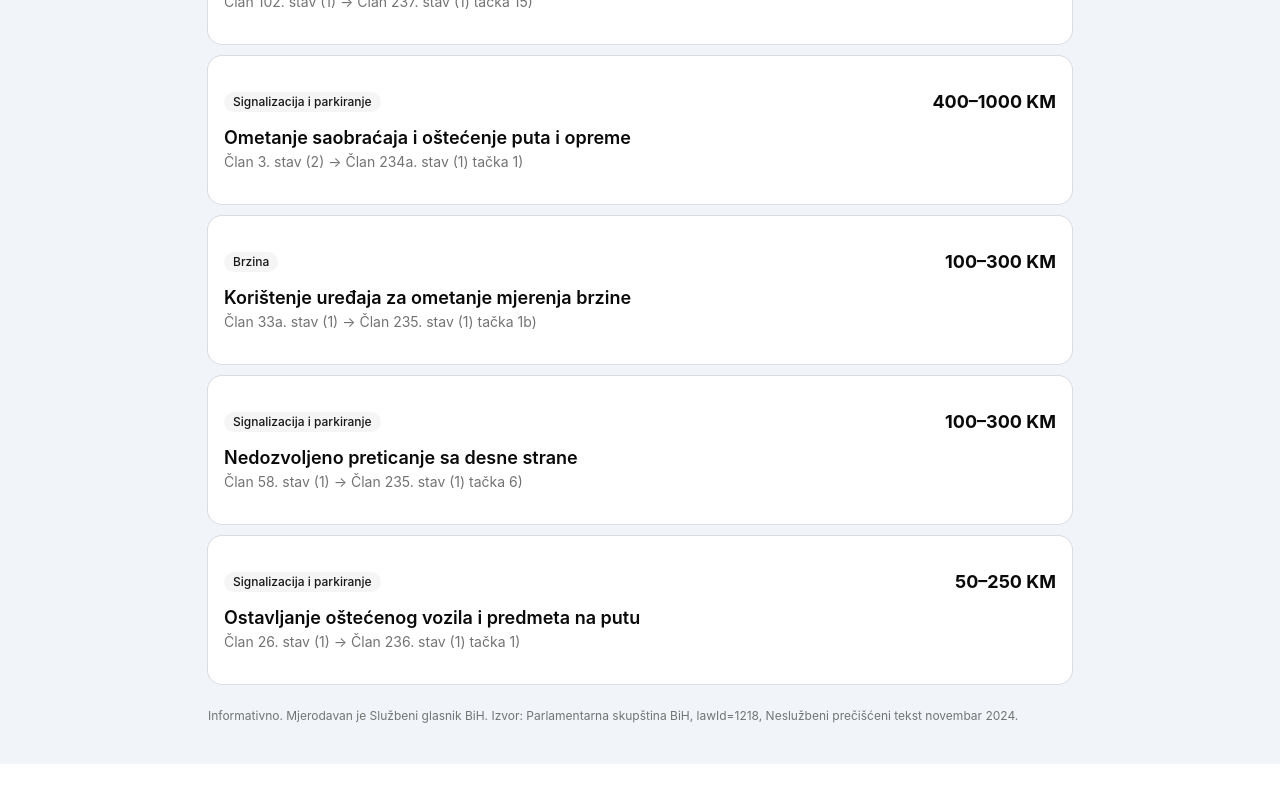
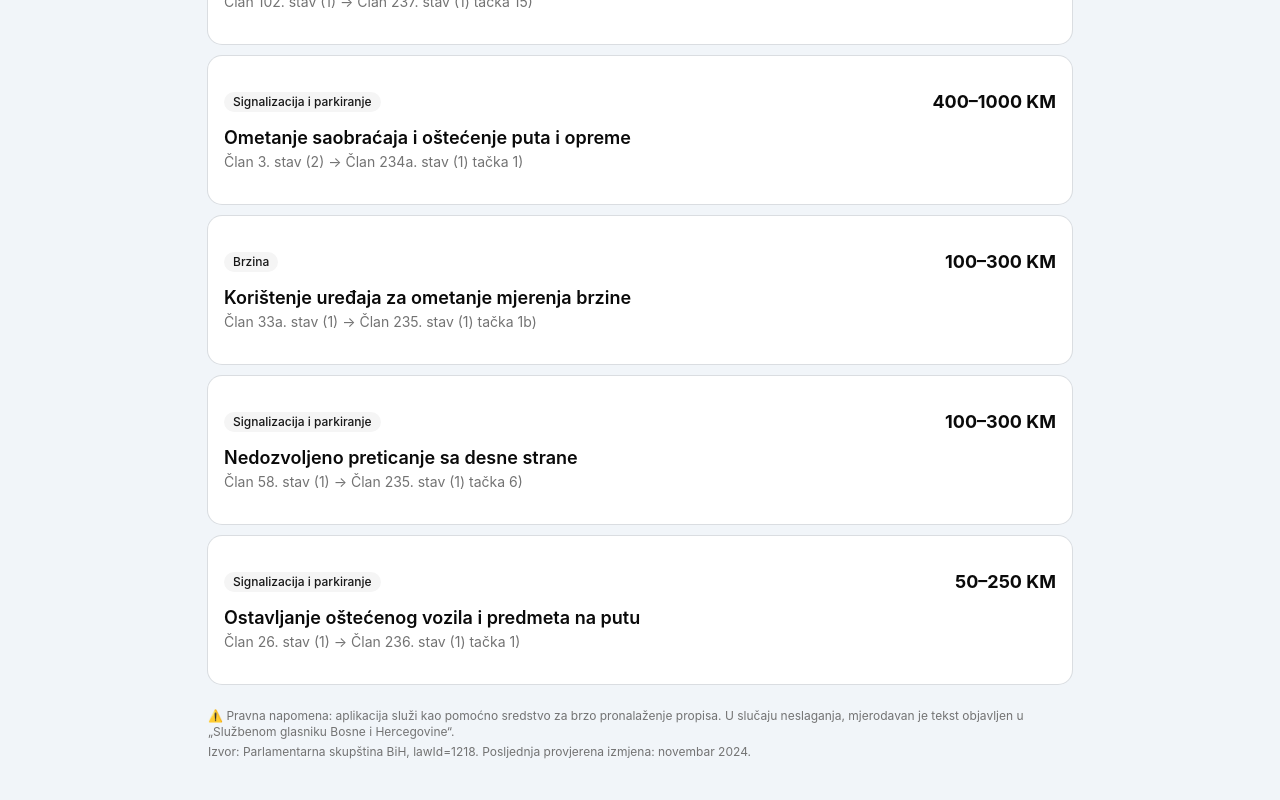
Before and after one commit to adnanh2803/ZOOBS, a SvelteKit app: page / in a window 1280 px wide. Shown: the part 2805-3605 px from the top of the page. Before the commit the page ends 3569 px from the top, so only its background shows below. Built offline with nearby package versions, Linux system fonts and the light colour scheme.

Commit message:
Legal notice: explicit helper-tool disclaimer + last verified amendment

```diff
--- a/src/routes/+layout.svelte
+++ b/src/routes/+layout.svelte
@@ -29,10 +29,12 @@
 	<main class="mx-auto max-w-4xl px-4 py-6">
 		{@render children()}
 	</main>
-	<footer class="mx-auto max-w-4xl px-4 pb-10 text-xs text-muted-foreground">
+	<footer class="mx-auto max-w-4xl space-y-1 px-4 pb-10 text-xs text-muted-foreground">
 		<p>
-			Informativno. Mjerodavan je Službeni glasnik BiH. Izvor: Parlamentarna skupština BiH,
-			lawId=1218, Neslužbeni prečišćeni tekst novembar 2024.
+			⚠️ Pravna napomena: aplikacija služi kao pomoćno sredstvo za brzo pronalaženje propisa.
+			U slučaju neslaganja, mjerodavan je tekst objavljen u „Službenom glasniku Bosne i
+			Hercegovine“.
 		</p>
+		<p>Izvor: Parlamentarna skupština BiH, lawId=1218. Posljednja provjerena izmjena: novembar 2024.</p>
 	</footer>
 </div>
```
Also changed, not shown: screenshots/ui-footer-mobile.png (added).
